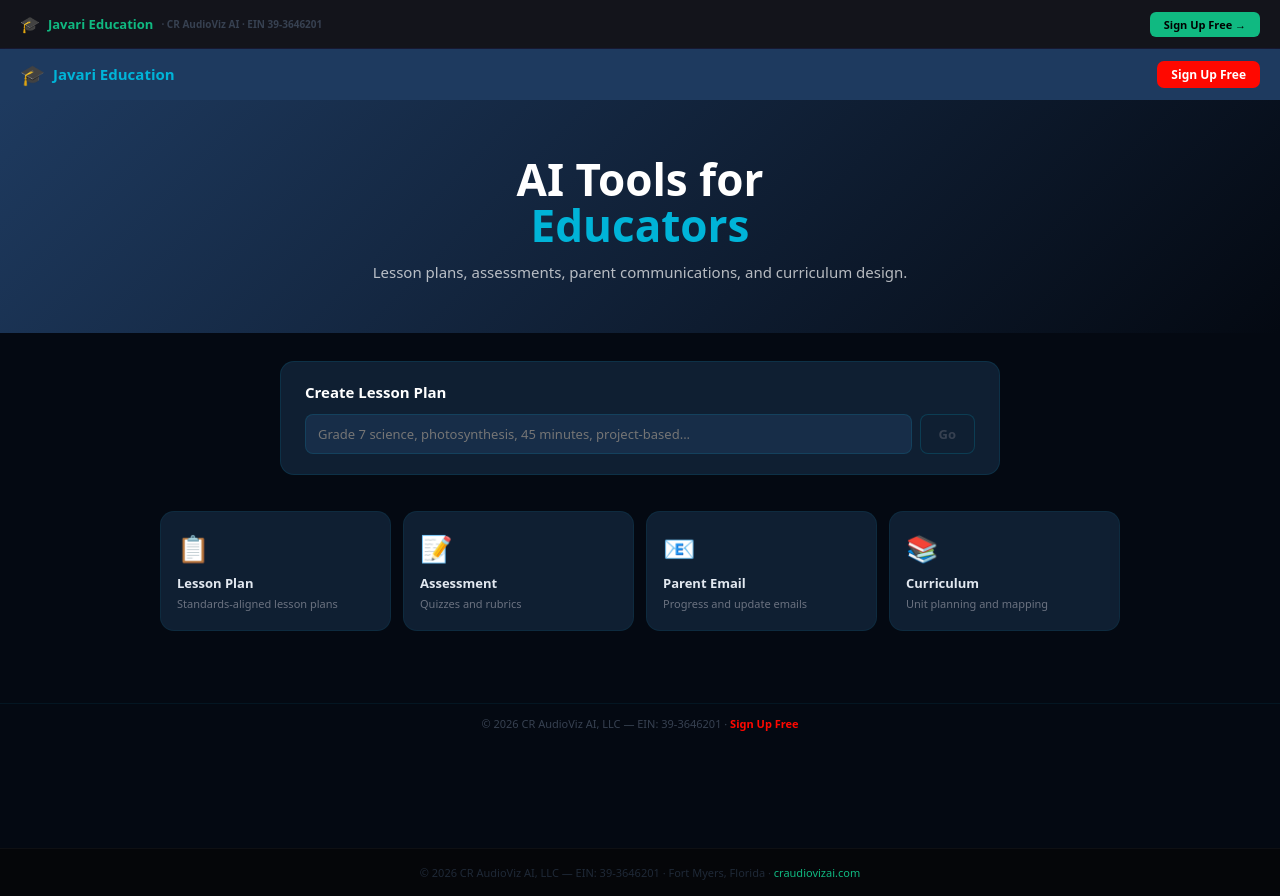
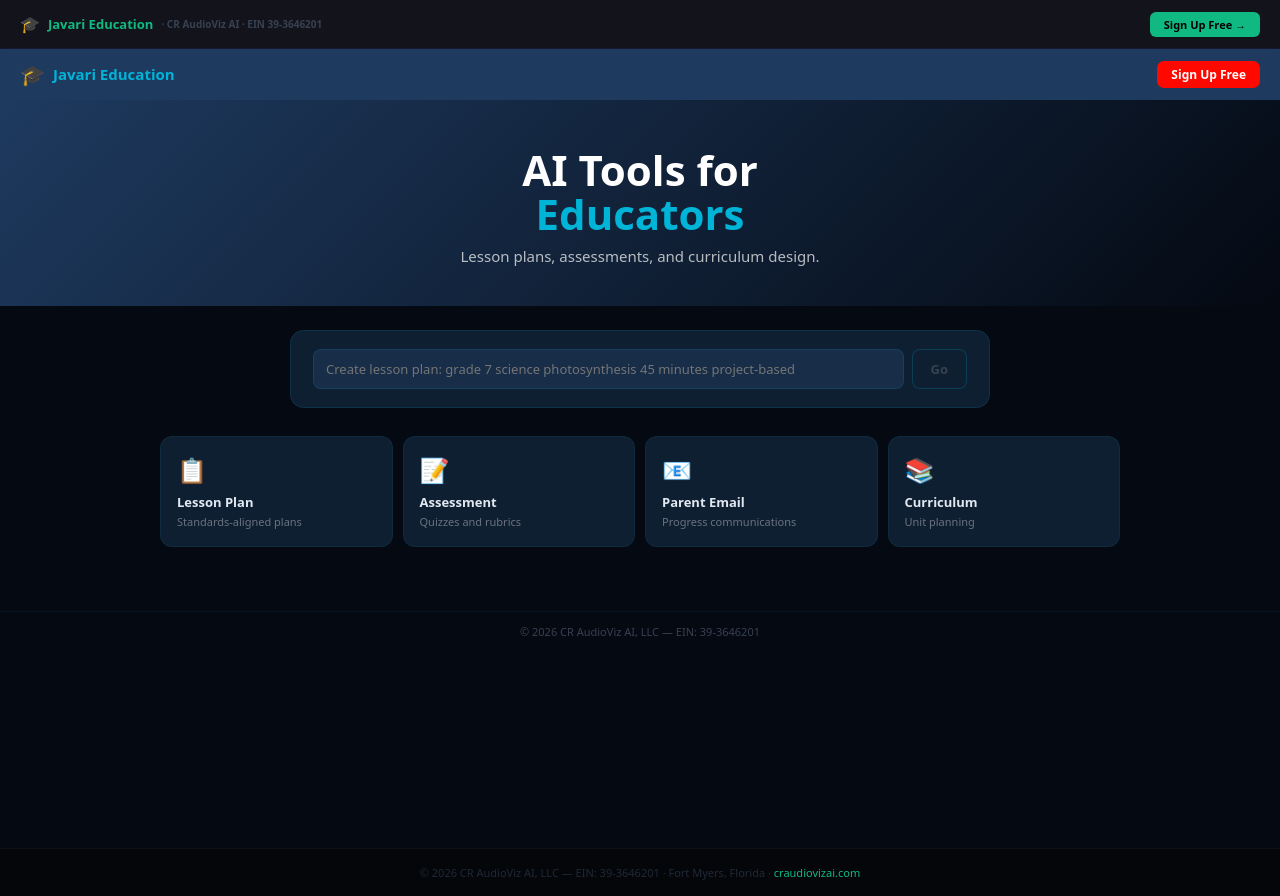
Before and after one commit to CR-AudioViz-AI/javari-education, a Next.js app: page / in a window 1280 px wide. Built offline with nearby package versions, Linux system fonts and the light colour scheme.

Commit message:
feat: full AI homepage — CR AudioViz AI EIN 39-3646201

```diff
--- a/app/page.tsx
+++ b/app/page.tsx
@@ -1,33 +1,32 @@
 "use client";
-// app/page.tsx — Javari Education · CR AudioViz AI · EIN 39-3646201
+// app/page.tsx — Javari Education · CR AudioViz AI · EIN 39-3646201 · May 2026
 import { useState } from "react";
-const TOOLS = [{"icon": "\ud83d\udccb", "label": "Lesson Plan", "desc": "Standards-aligned lesson plans", "href": "/lesson"}, {"icon": "\ud83d\udcdd", "label": "Assessment", "desc": "Quizzes and rubrics", "href": "/assessment"}, {"icon": "\ud83d\udce7", "label": "Parent Email", "desc": "Progress and update emails", "href": "/email"}, {"icon": "\ud83d\udcda", "label": "Curriculum", "desc": "Unit planning and mapping", "href": "/curriculum"}];
-export default function Page() {
-  const [input,setInput]=useState(""); const [out,setOut]=useState(""); const [loading,setLoading]=useState(false);
-  async function go() { if(!input.trim())return; setLoading(true);setOut("");
-    try { const r=await fetch("/api/chat",{method:"POST",headers:{"Content-Type":"application/json"},body:JSON.stringify({messages:[{role:"user",content:input}],stream:false,systemOverride:"You are an expert educator and instructional designer. Create engaging, standards-aligned educational content."})});
-      const d=await r.json(); setOut(d?.choices?.[0]?.message?.content||d?.content||"Error.");
-    } catch {setOut("Error.");} setLoading(false); }
+const T=[{"i": "\ud83d\udccb", "l": "Lesson Plan", "d": "Standards-aligned plans", "h": "/lesson"}, {"i": "\ud83d\udcdd", "l": "Assessment", "d": "Quizzes and rubrics", "h": "/assessment"}, {"i": "\ud83d\udce7", "l": "Parent Email", "d": "Progress communications", "h": "/email"}, {"i": "\ud83d\udcda", "l": "Curriculum", "d": "Unit planning", "h": "/curriculum"}];
+export default function P() {
+  const [i,setI]=useState(""); const [o,setO]=useState(""); const [l,setL]=useState(false);
+  async function go() { if(!i.trim())return; setL(true);setO("");
+    try { const r=await fetch("/api/chat",{method:"POST",headers:{"Content-Type":"application/json"},body:JSON.stringify({messages:[{role:"user",content:i}],stream:false,systemOverride:"You are an expert educator and instructional designer."})});
+      const d=await r.json(); setO(d?.choices?.[0]?.message?.content||d?.content||"Error.");
+    } catch {setO("Error.");} setL(false); }
   return (<div style={{minHeight:"100vh",background:"#040912",color:"#e2e8f0",fontFamily:"system-ui"}}>
     <nav style={{background:"#1E3A5F",padding:"0 20px",height:52,display:"flex",alignItems:"center",justifyContent:"space-between",position:"sticky",top:0,zIndex:100}}>
       <div style={{display:"flex",alignItems:"center",gap:8}}><span style={{fontSize:20}}>🎓</span><span style={{fontWeight:800,color:"#00B4D8",fontSize:15}}>Javari Education</span></div>
       <a href="https://craudiovizai.com/auth/signup" style={{background:"#FF0800",color:"#fff",borderRadius:7,padding:"5px 14px",fontSize:12,fontWeight:700,textDecoration:"none"}}>Sign Up Free</a>
     </nav>
-    <section style={{background:"linear-gradient(135deg,#1E3A5F,#040912)",padding:"56px 24px 48px",textAlign:"center"}}>
-      <h1 style={{fontSize:"clamp(24px,4vw,44px)",fontWeight:900,color:"#fff",margin:"0 0 12px",lineHeight:1.05}}>AI Tools for<br/><span style={{color:"#00B4D8"}}>Educators</span></h1>
-      <p style={{color:"rgba(255,255,255,0.7)",fontSize:15,lineHeight:1.65,margin:0}}>Lesson plans, assessments, parent communications, and curriculum design.</p>
+    <section style={{background:"linear-gradient(135deg,#1E3A5F,#040912)",padding:"48px 24px 40px",textAlign:"center"}}>
+      <h1 style={{fontSize:"clamp(22px,4vw,42px)",fontWeight:900,color:"#fff",margin:"0 0 10px",lineHeight:1.05}}>AI Tools for<br/><span style={{color:"#00B4D8"}}>Educators</span></h1>
+      <p style={{color:"rgba(255,255,255,0.7)",fontSize:15,margin:0}}>Lesson plans, assessments, and curriculum design.</p>
     </section>
-    <section style={{maxWidth:720,margin:"0 auto",padding:"28px 20px 0"}}>
-      <div style={{background:"#0F1F32",border:"1px solid rgba(0,180,216,0.12)",borderRadius:14,padding:"20px 24px"}}>
-        <h2 style={{margin:"0 0 12px",fontSize:15,fontWeight:700,color:"#fff"}}>Create Lesson Plan</h2>
-        <div style={{display:"flex",gap:8}}><input value={input} onChange={e=>setInput(e.target.value)} onKeyDown={e=>e.key==="Enter"&&go()} placeholder="Grade 7 science, photosynthesis, 45 minutes, project-based..." style={{flex:1,background:"#172D48",border:"1px solid rgba(0,180,216,0.15)",borderRadius:8,padding:"10px 12px",color:"#e2e8f0",fontSize:13,outline:"none",fontFamily:"system-ui"}}/>
-        <button onClick={go} disabled={loading||!input.trim()} style={{background:loading||!input.trim()?"#0F1F32":"#1E3A5F",color:loading||!input.trim()?"#374151":"#00B4D8",border:"1px solid rgba(0,180,216,0.2)",borderRadius:8,padding:"10px 18px",fontSize:13,fontWeight:700,cursor:loading||!input.trim()?"not-allowed":"pointer",fontFamily:"system-ui"}}>{loading?"...":"Go"}</button></div>
-        {out&&<div style={{marginTop:14,padding:"12px 14px",background:"rgba(0,180,216,0.05)",border:"1px solid rgba(0,180,216,0.1)",borderRadius:8}}><pre style={{margin:0,fontSize:13,color:"#e2e8f0",lineHeight:1.65,whiteSpace:"pre-wrap",fontFamily:"system-ui",maxHeight:320,overflowY:"auto"}}>{out}</pre></div>}
+    <section style={{maxWidth:700,margin:"0 auto",padding:"24px 20px 0"}}>
+      <div style={{background:"#0F1F32",border:"1px solid rgba(0,180,216,0.12)",borderRadius:14,padding:"18px 22px"}}>
+        <div style={{display:"flex",gap:8}}><input value={i} onChange={e=>setI(e.target.value)} onKeyDown={e=>e.key==="Enter"&&go()} placeholder="Create lesson plan: grade 7 science photosynthesis 45 minutes project-based" style={{flex:1,background:"#172D48",border:"1px solid rgba(0,180,216,0.15)",borderRadius:8,padding:"10px 12px",color:"#e2e8f0",fontSize:13,outline:"none",fontFamily:"system-ui"}}/>
+        <button onClick={go} disabled={l||!i.trim()} style={{background:l||!i.trim()?"#0F1F32":"#1E3A5F",color:l||!i.trim()?"#374151":"#00B4D8",border:"1px solid rgba(0,180,216,0.2)",borderRadius:8,padding:"10px 18px",fontSize:13,fontWeight:700,cursor:l||!i.trim()?"not-allowed":"pointer",fontFamily:"system-ui"}}>{l?"...":"Go"}</button></div>
+        {o&&<pre style={{marginTop:12,padding:"12px",background:"rgba(0,180,216,0.05)",border:"1px solid rgba(0,180,216,0.1)",borderRadius:8,fontSize:13,color:"#e2e8f0",lineHeight:1.65,whiteSpace:"pre-wrap",fontFamily:"system-ui",maxHeight:300,overflowY:"auto",margin:"12px 0 0"}}>{o}</pre>}
       </div>
     </section>
-    <section style={{maxWidth:960,margin:"0 auto",padding:"36px 20px 72px"}}><div style={{display:"grid",gridTemplateColumns:"repeat(auto-fit,minmax(200px,1fr))",gap:12}}>
-      {TOOLS.map((t:any)=>(<a key={t.href} href={t.href} style={{background:"#0F1F32",border:"1px solid rgba(0,180,216,0.08)",borderRadius:14,padding:"18px 16px",textDecoration:"none",display:"block"}}><span style={{fontSize:26,display:"block",marginBottom:8}}>{t.icon}</span><div style={{fontWeight:700,fontSize:13,color:"#e2e8f0",marginBottom:4}}>{t.label}</div><div style={{fontSize:11,color:"#6B7280",lineHeight:1.4}}>{t.desc}</div></a>))}
+    <section style={{maxWidth:960,margin:"0 auto",padding:"28px 20px 64px"}}><div style={{display:"grid",gridTemplateColumns:"repeat(auto-fit,minmax(190px,1fr))",gap:10}}>
+      {T.map((t:any)=>(<a key={t.h} href={t.h} style={{background:"#0F1F32",border:"1px solid rgba(0,180,216,0.08)",borderRadius:12,padding:"16px",textDecoration:"none",display:"block"}}><span style={{fontSize:24,display:"block",marginBottom:7}}>{t.i}</span><div style={{fontWeight:700,fontSize:13,color:"#e2e8f0",marginBottom:3}}>{t.l}</div><div style={{fontSize:11,color:"#6B7280",lineHeight:1.4}}>{t.d}</div></a>))}
     </div></section>
-    <footer style={{borderTop:"1px solid rgba(0,180,216,0.08)",padding:"12px 24px",textAlign:"center"}}><p style={{color:"#374151",fontSize:11,margin:0}}>© 2026 CR AudioViz AI, LLC — EIN: 39-3646201 · <a href="https://craudiovizai.com/auth/signup" style={{color:"#FF0800",textDecoration:"none",fontWeight:600}}>Sign Up Free</a></p></footer>
+    <footer style={{borderTop:"1px solid rgba(0,180,216,0.08)",padding:"12px 24px",textAlign:"center"}}><p style={{color:"#374151",fontSize:11,margin:0}}>© 2026 CR AudioViz AI, LLC — EIN: 39-3646201</p></footer>
   </div>);
 }
```
